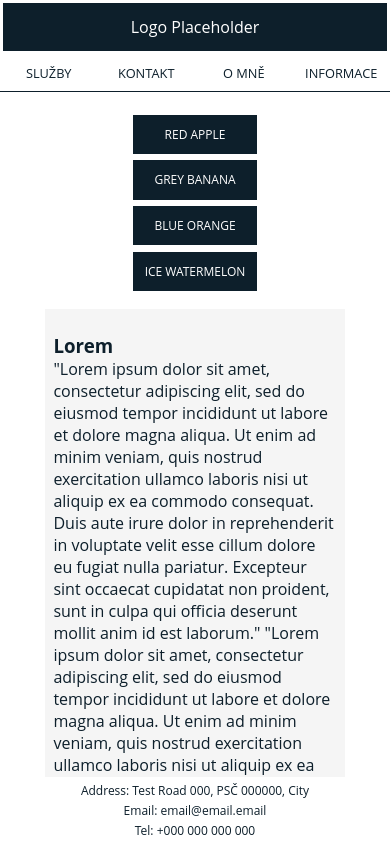
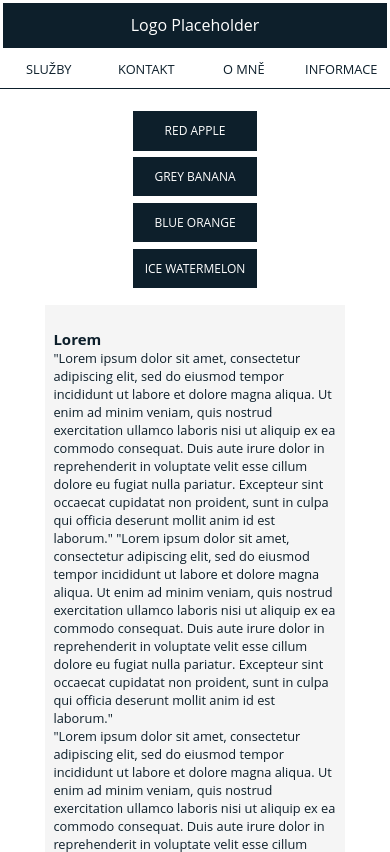
Before and after one commit to daedalus1948/test_gh_pages_page, a plain HTML site: page index.html in a window 390 px wide. Shown: the top 852 px of the page. Drawn offline with Linux system fonts and the light colour scheme.

Commit message:
Update index.html

```diff
--- a/index.html
+++ b/index.html
@@ -68,7 +68,7 @@
             .image {
                 background-color: var(--color-2);
                 color: var(--color-1);
-                padding: 0.8rem;
+                padding: 0.7rem;
                 margin: 0.2rem;
                 cursor: pointer;
                 display: flex;
@@ -83,7 +83,6 @@
                 display: flex;
                 flex-direction: column;
                 align-items: center;
-                overflow: auto;
                 flex:1;
             }
 
@@ -164,6 +163,7 @@
 
                 .content-body {
                     width: 80%;
+                    font-size: 0.8rem;
                 }
 
                 .content-nav-item {
@@ -268,5 +268,3 @@
         </div>
     </body>
 </html>
-    </body>
-</html>
```
